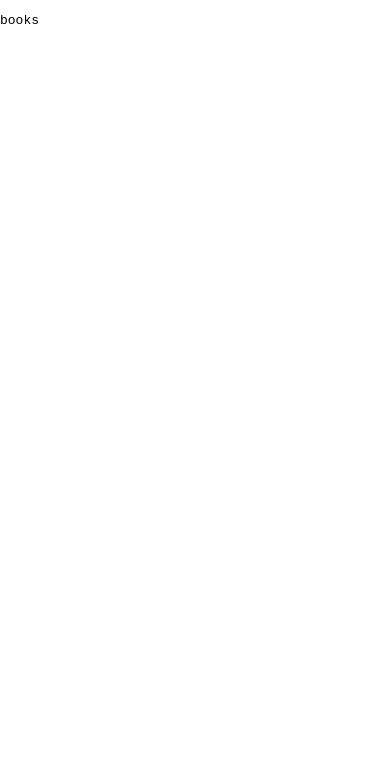
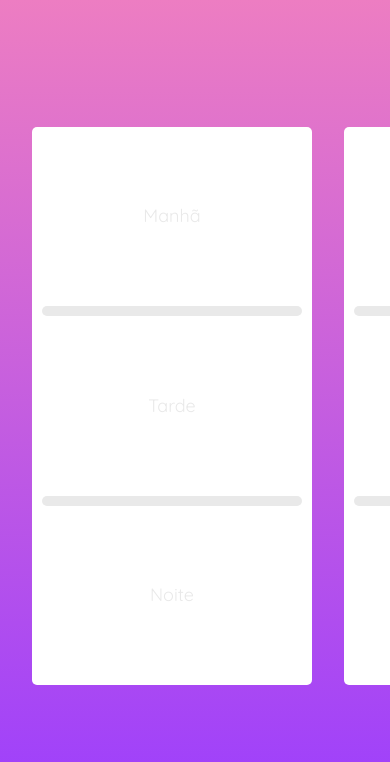
Before and after one commit to gbombassaro/triider-animator, a React (Create React App) app: page /books in a window 390 px wide. Shown: the top 762 px of the page. Built offline with nearby package versions, Linux system fonts and the light colour scheme.

Commit message:
Adiciona MobileCalendar

```diff
--- /dev/null
+++ b/src/components/MobileCalendar/index.js
@@ -0,0 +1,95 @@
+import React from 'react';
+import styled from 'styled-components';
+import Button from '../Button';
+import Typography from '../Typography';
+import {Row, Column} from '../../styled';
+import colors from '../../utils/colors';
+
+import {parseShifts} from '../../utils/parser';
+import {startOfMonth, endOfMonth, eachDayOfInterval} from 'date-fns';
+
+const now = new Date();
+const firstDayMonth = startOfMonth(now);
+const lastDayMonth = endOfMonth(now);
+const days = eachDayOfInterval({start: firstDayMonth, end: lastDayMonth});
+const shifts = ["morning", "afternoon", "night"];
+
+console.log(firstDayMonth, lastDayMonth, days);
+
+const MobilePanel = styled.div`
+  min-width: calc(80% - 20px - 32px);
+  height: calc(100% - 20px - 32px);
+  background: ${colors.white};
+  border-radius: 5px;
+  padding: 10px;
+  margin-bottom: 32px;
+  margin-left: 32px;
+`
+
+const ShiftContainer = styled.div`
+  width: 100%;
+  height: calc(100% / 3 - 20px);
+  margin-top: 10px;
+  margin-bottom: 10px;
+  display: flex;
+  align-items: center;
+  justify-content: center;
+  border-radius: 5px;
+  /* background-color: ${colors.primary}; */
+  &:first-child {
+    margin-top: 0px;
+  }
+`
+
+const Divider = styled.div`
+  width: 100%;
+  height: 10px;
+  background-color: #E9E9E9;
+  border-radius: 20px;
+  &:last-child {
+    display: none;
+  }
+`
+
+const Centralizer = styled.div`
+  display: flex;
+  width: 100%;
+  height: 70%;
+  align-items: center;
+  justify-content: center;
+`
+
+const ShiftCard = ({children}) => {
+  return (
+    <React.Fragment>
+      <ShiftContainer>
+        <Typography size={18} color='#E9E9E9'>{parseShifts(children)}</Typography>
+      </ShiftContainer>
+      <Divider/>
+    </React.Fragment>
+  )
+}
+
+const Day = props => {
+  return (
+    <React.Fragment>
+      <Typography></Typography>
+      <MobilePanel>
+        {shifts.map(entry => <ShiftCard>{entry}</ShiftCard> )}
+      </MobilePanel>
+    </React.Fragment>
+  )
+}
+
+const MobileCalendar = ({data}) => {
+  return (
+    <Centralizer>
+      <Row overflowX='scroll' height='100%' alignItems='center' justifyContent='flex-start'>
+        {days.map(entry => <Day></Day>)}
+      </Row>
+    </Centralizer>
+    // <Button variant='outlined' buttonColor={colors.white} size={50} onClick={() => console.log('clique')}>Adicionar Evento</Button>
+  )
+}
+
+export default MobileCalendar;
--- a/src/pages/books.js
+++ b/src/pages/books.js
@@ -1,8 +1,13 @@
 import React from 'react';
+import MobileCalendar from '../components/MobileCalendar';
+import {BooksContainer} from '../styled';
+import data from '../usermock.json';
 
 const Books = props => {
   return (
-    <pre>books</pre>
+    <BooksContainer>
+      <MobileCalendar data={data} />
+    </BooksContainer>
   )
 }
 
--- a/src/styled/index.js
+++ b/src/styled/index.js
@@ -14,6 +14,8 @@ export const Row = styled.div`
   margin-top: ${({marginTop}) => marginTop ? parseNumber(marginTop) : '0px'};
   margin-bottom: ${({marginBottom}) => marginBottom ? parseNumber(marginBottom) : '0px'};
   width: 100%;
+  height: ${({height}) => height ? height : 'max-content'};
+  overflow-x: ${({overflowX}) => overflowX ? overflowX : 'unset'};
 `
 
 export const Column = styled.div`
@@ -37,3 +39,13 @@ export const Panel = styled.div`
   display: flex;
   flex-direction: column;
 `
+
+export const BooksContainer = styled.div`
+  width: 100%;
+  height: 100vh;
+  background: rgb(237,125,194);
+  background: linear-gradient(180deg, rgba(237,125,194,1) 0%, rgba(153,60,255,1) 100%);
+  display: flex;
+  justify-content: center;
+  align-items: center;
+`
--- /dev/null
+++ b/src/usermock.json
@@ -0,0 +1,21 @@
+{
+  "id": 3,
+  "name": "João",
+  "email": "teste@teste3.com",
+  "category": "magician2345",
+  "week_days": [
+    "monday",
+    "tuesday",
+    "wednesday",
+    "thursday",
+    "friday",
+    "saturday",
+    "sunday"
+  ],
+  "day_shifts": [
+    "morning",
+    "afternoon",
+    "night"
+  ],
+  "price": 200
+}
--- /dev/null
+++ b/src/utils/parser.js
@@ -0,0 +1,12 @@
+export const parseShifts = param => {
+  switch(param) {
+    case 'morning':
+      return 'Manhã';
+    case 'afternoon':
+      return 'Tarde';
+    case 'night':
+      return 'Noite';
+    default:
+      return param;
+  }
+}
```
